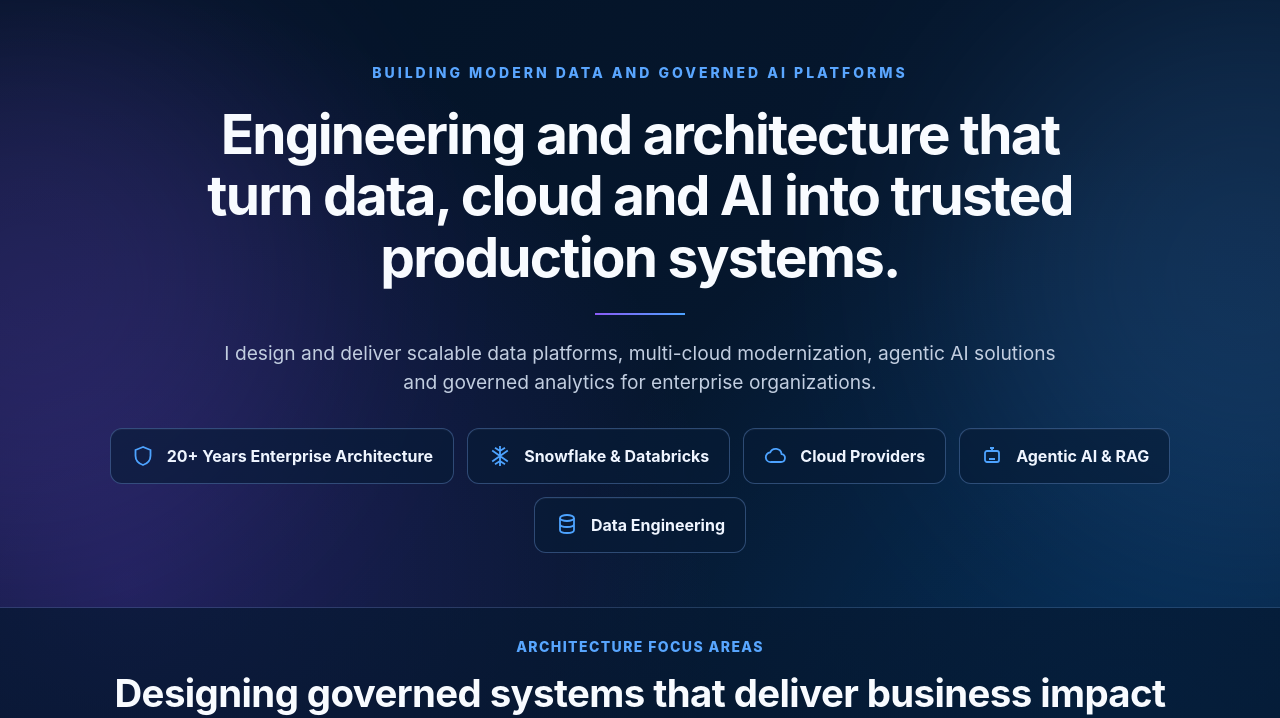
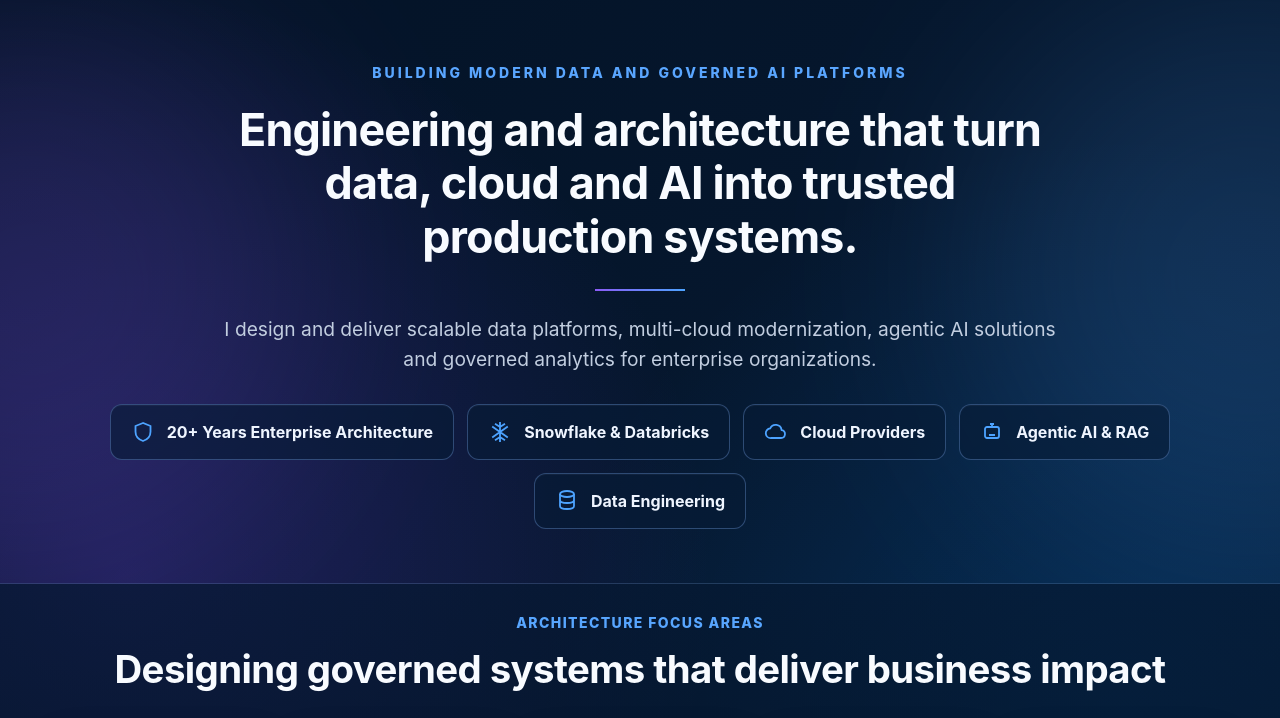
Before and after one commit to surimukk/surendramukkamalla, a plain HTML site: page index.html in a window 1280 px wide. Shown: the part 99-817 px from the top of the page. Drawn offline with Linux system fonts and the light colour scheme.

Commit message:
Update index.html

```diff
--- a/index.html
+++ b/index.html
@@ -160,12 +160,13 @@
     }
 
     .hero h2 {
-      max-width: 900px;
-      margin: 0 auto;
-      font-size: clamp(37px, 4.3vw, 62px);
-      line-height: 1.12;
-      letter-spacing: -1.8px;
-    }
+    max-width: 850px;
+    margin: 0 auto;
+    font-size: clamp(30px, 3.5vw, 48px);
+    line-height: 1.2;
+    letter-spacing: -0.8px;
+    font-weight: 700;
+}
 
     .hero-copy {
       max-width: 850px;
```
